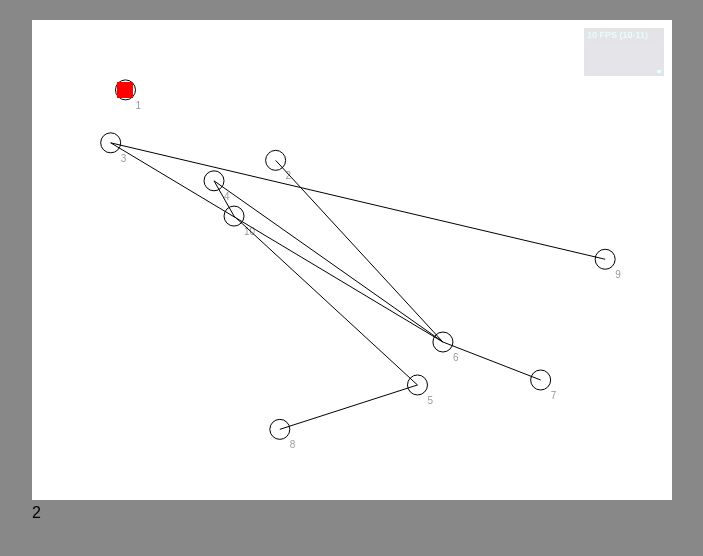
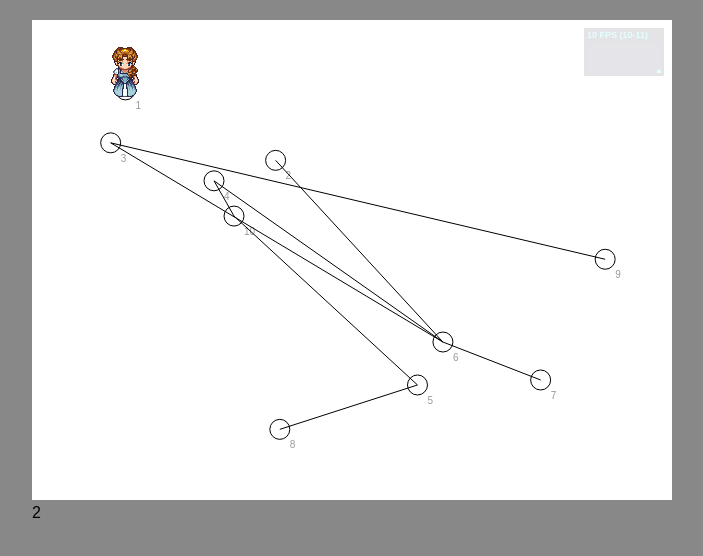
Before and after one commit to mythmon/villette, a plain HTML site: page static/index.html in a window 1280 px wide. Shown: the whole page, without its empty margins (288-991 px from the left). Drawn offline with Linux system fonts and the light colour scheme; animation ran at ten frames a second.

Commit message:
Sprites, Animations, and AnimationSets.

```diff
--- a/static/index.html
+++ b/static/index.html
@@ -18,6 +18,8 @@
   <script src="js/lib/underscore-1.4.2.min.js"></script>
   <script src="js/lib/stats-11.min.js"></script>
   <script src="js/utils.js"></script>
+  <script src="js/sprites.js"></script>
+  <script src="js/actor.js"></script>
   <script src="js/graph.js"></script>
   <script src="js/game.js"></script>
 </body>
--- /dev/null
+++ b/static/js/actor.js
@@ -0,0 +1,22 @@
+/* class Actor */
+function Actor(options) {
+  _.extend(this, {
+    x: 16, y: 16,
+    w: 32, h: 32,
+    vx: 0, vy: 0,
+    image: null
+  }, options);
+}
+
+Actor.prototype.tick = function(dt) {
+  this.x += this.vx * dt;
+  this.y += this.vy * dt;
+  this.image.tick(dt);
+};
+
+Actor.prototype.draw = function(ctx) {
+  var x = Math.round(this.x);
+  var y = Math.round(this.y);
+  this.image.draw(ctx, x, y);
+};
+/* end Actor */
--- a/static/js/game.js
+++ b/static/js/game.js
@@ -1,51 +1,43 @@
+/*global SpriteSheet, Sprite, Actor*/
 (function() {
 
-var WIDTH = 640, HEIGHT = 480;
+WIDTH = 640, HEIGHT = 480;
 var buffer, canvas, context;
 var running = false;
-var TWOPI = Math.PI * 2;
 var actors = [];
 
 var graph;
 var denizen;
 
 
-/* class Actor */
-function Actor(options) {
-  _.extend(this, {
-    x: 16, y: 16,
-    w: 16, h: 16,
-    vx: 0, vy: 0,
-    color: '#fff'
-  }, options);
-}
-
-Actor.prototype.tick = function(dt) {
-  this.x += this.vx * dt;
-  this.y += this.vy * dt;
-};
-
-Actor.prototype.draw = function(ctx) {
-  ctx.fillStyle = this.color;
-  var x = Math.round(this.x - this.w / 2);
-  var y = Math.round(this.y - this.h / 2);
-  ctx.fillRect(x, y, Math.round(this.w), Math.round(this.h));
-};
-/* end Actor */
-
-
 /* class Denizen */
 function Denizen(options) {
   Actor.call(this, options);
   _.extend(this, {
-    color: '#f00',
     speed: 100,
     navNext: null,
-    navPath: []
-  });
+    navPath: [],
+    sprite: null
+  }, options);
 }
 
 Denizen.prototype = new Actor();
+
+function getDir(x, y) {
+  if (Math.abs(x) < Math.abs(y)) {
+    if (y < 0) {
+      return 'north';
+    } else {
+      return 'south';
+    }
+  } else {
+    if (x > 0) {
+      return 'east';
+    } else {
+      return 'west';
+    }
+  }
+}
 
 Denizen.prototype.tick = function(dt) {
   Actor.prototype.tick.call(this, dt);
@@ -76,6 +68,13 @@ Denizen.prototype.tick = function(dt) {
       this.vy = dy * scale;
     }
   }
+
+  if (Math.abs(this.vx) > 0 || Math.abs(this.vy) > 0) {
+    this.image.dir = getDir(this.vx, this.vy);
+    this.image.state = 'walk';
+  } else {
+    this.image.state = 'stand';
+  }
 };
 
 Denizen.prototype.navTo = function(graph, destination) {
@@ -90,84 +89,6 @@ Denizen.prototype.navTo = function(graph, destination) {
 /* end Denizen */
 
 
-/* class GraphVisualizer */
-function GraphVisualizer(options) {
-  Actor.call(this, options);
-
-  var g = new Graph();
-  var nodeCount = 10;
-  var linkCount = 1;
-  for (var i=0; i < nodeCount; i++) {
-    g.nodes.push(new Node({
-      x: Math.random() * WIDTH * 0.8 + WIDTH * 0.1,
-      y: Math.random() * HEIGHT * 0.8 + HEIGHT * 0.1
-    }));
-  }
-  _.each(g.nodes, function(n) {
-    for (var i=0; i < linkCount; i++) {
-      var index = Math.round(Math.random() * nodeCount);
-      index %= nodeCount;
-      n.links.push(g.nodes[index]);
-      g.nodes[index].links.push(n);
-    }
-  });
-
-  labels = {};
-  _.each(g.nodes, function(node) {
-    labels[node.id] = $('<label>').appendTo('.overlay');
-    console.log(labels[node.id]);
-  });
-
-  _.extend(this, {
-    graph: g,
-    labels: labels
-  }, options);
-}
-
-GraphVisualizer.prototype = new Actor();
-
-GraphVisualizer.prototype.tick = function() {
-  _.each(this.graph.nodes, function(node) {
-    self.labels[node.id]
-      .text('{id}'.format(node))
-      .css({
-        left: (node.x + 10) + 'px',
-        top: (node.y + 10) + 'px'
-      });
-  });
-};
-
-GraphVisualizer.prototype.draw = function(ctx) {
-  var links = {};
-
-  _.each(this.graph.nodes, function(n1) {
-    _.each(n1.links, function(n2) {
-      var key;
-      if (n1.id < n2.id) {
-        key = [n1.id, n2.id];
-      } else {
-        key = [n2.id, n1.id];
-      }
-      if (!(key in links)) {
-        links[key] = [n1, n2];
-      }
-    });
-  });
-
-  _.each(links, function(nodes) {
-    ctx.beginPath();
-    ctx.moveTo(nodes[0].x, nodes[0].y);
-    ctx.lineTo(nodes[1].x, nodes[1].y);
-    ctx.stroke();
-  });
-
-  _.each(this.graph.nodes, function(node) {
-    ctx.beginPath();
-    ctx.arc(node.x, node.y, 10, 0, 6.28);
-    ctx.stroke();
-  });
-};
-/* end GraphVisualizer */
 
 
 function init() {
@@ -182,8 +103,56 @@ function init() {
   $('#game').append('<span id="info"/>');
   $('#game').append('<div class="overlay"/>');
 
+  var sprites = {};
+  for (i=0; i < 9; i++) {
+    sprites['north' + i] = {tx: i, ty: 0};
+    sprites['west' + i] = {tx: i, ty: 1};
+    sprites['south' + i] = {tx: i, ty: 2};
+    sprites['east' + i] = {tx: i, ty: 3};
+  }
+  var denizenSpriteSheet = new SpriteSheet({
+    src: 'img/sheets/princess.png',
+    tile_width: 64,
+    tile_height: 64,
+    sprites: sprites,
+    callback: start
+  });
+
+  var frames;
+  var animations = {};
+  var dirs = ['north', 'west', 'south', 'east'];
+  for (i = 0; i < dirs.length; i++) {
+    var dir = dirs[i];
+    frames = [];
+    for (j=0; j < 9; j++) {
+      frames.push({name: dir + j, time: 0.16});
+    }
+    var anim = new Animation({
+      cx: 32, cy: 56,
+      sheet: denizenSpriteSheet,
+      frames: frames
+    });
+    animations[dir + '_walk'] = anim;
+
+    animations[dir + '_stand'] = new Animation({
+      cx: 32, cy: 56,
+      sheet: denizenSpriteSheet,
+      frames: [{name: dir + '0', time: '100'}]
+    });
+  }
+  var denizenAnimationSet = new AnimationSet({
+    animations: animations,
+    dir: 'south',
+    state: 'stand',
+    selector: '{dir}_{state}'
+  });
+
   graph = new GraphVisualizer();
-  denizen = new Denizen({x: graph.graph.nodes[0].x, y: graph.graph.nodes[0].y});
+  denizen = new Denizen({
+    x: graph.graph.nodes[0].x,
+    y: graph.graph.nodes[0].y,
+    image: denizenAnimationSet
+  });
 
   actors.push(graph);
   actors.push(denizen);
@@ -203,17 +172,18 @@ function init() {
     opacity: '0.1'
   }).appendTo('#game');
 
-  start();
+  ready = true;
 }
 
 function start() {
+  console.log('start');
   running = true;
   lastTick = +new Date();
   loop();
 }
 
 function loop() {
-  stats.begin();
+  if (stats !== undefined) stats.begin();
 
   tick();
   render();
@@ -221,7 +191,7 @@ function loop() {
     requestFrame(loop, canvas);
   }
 
-  stats.end();
+  if (stats !== undefined) stats.end();
 }
 
 function tick() {
--- a/static/js/graph.js
+++ b/static/js/graph.js
@@ -97,3 +97,82 @@ function Node(options) {
   addId(this);
 }
 /* end Node */
+
+
+/* class GraphVisualizer */
+function GraphVisualizer(options) {
+  Actor.call(this, options);
+
+  var g = new Graph();
+  var nodeCount = 10;
+  var linkCount = 1;
+  for (var i=0; i < nodeCount; i++) {
+    g.nodes.push(new Node({
+      x: Math.random() * WIDTH * 0.8 + WIDTH * 0.1,
+      y: Math.random() * HEIGHT * 0.8 + HEIGHT * 0.1
+    }));
+  }
+  _.each(g.nodes, function(n) {
+    for (var i=0; i < linkCount; i++) {
+      var index = Math.round(Math.random() * nodeCount);
+      index %= nodeCount;
+      n.links.push(g.nodes[index]);
+      g.nodes[index].links.push(n);
+    }
+  });
+
+  labels = {};
+  _.each(g.nodes, function(node) {
+    labels[node.id] = $('<label>').appendTo('.overlay');
+  });
+
+  _.extend(this, {
+    graph: g,
+    labels: labels
+  }, options);
+}
+
+GraphVisualizer.prototype = new Actor();
+
+GraphVisualizer.prototype.tick = function() {
+  _.each(this.graph.nodes, function(node) {
+    self.labels[node.id]
+      .text('{id}'.format(node))
+      .css({
+        left: (node.x + 10) + 'px',
+        top: (node.y + 10) + 'px'
+      });
+  });
+};
+
+GraphVisualizer.prototype.draw = function(ctx) {
+  var links = {};
+
+  _.each(this.graph.nodes, function(n1) {
+    _.each(n1.links, function(n2) {
+      var key;
+      if (n1.id < n2.id) {
+        key = [n1.id, n2.id];
+      } else {
+        key = [n2.id, n1.id];
+      }
+      if (!(key in links)) {
+        links[key] = [n1, n2];
+      }
+    });
+  });
+
+  _.each(links, function(nodes) {
+    ctx.beginPath();
+    ctx.moveTo(nodes[0].x, nodes[0].y);
+    ctx.lineTo(nodes[1].x, nodes[1].y);
+    ctx.stroke();
+  });
+
+  _.each(this.graph.nodes, function(node) {
+    ctx.beginPath();
+    ctx.arc(node.x, node.y, 10, 0, 6.28);
+    ctx.stroke();
+  });
+};
+/* end GraphVisualizer */
--- /dev/null
+++ b/static/js/sprites.js
@@ -0,0 +1,116 @@
+/* Class SpriteSheet */
+function SpriteSheet(options) {
+  _.extend(this, {
+    src: null,
+    image: null,
+    tile_width: 32,
+    tile_height: 32,
+    callback: function(){}
+  }, options);
+
+  this.image = new Image();
+  $(this.image).on('load', function() {
+    async(this.callback);
+  }.bind(this));
+  this.image.src = this.src;
+}
+/* end SpriteSheet */
+
+/* class Sprite */
+function Sprite(options) {
+  _.extend(this, {
+    tx: 0, ty: 0,
+    tw: 1, th: 1,
+    cx: 0, cy: 0,
+    sheet: null,
+    sprites: []
+  }, options);
+
+  this.sx = this.tx * this.sheet.tile_width;
+  this.sy = this.ty * this.sheet.tile_height;
+
+  this.sw = this.tw * this.sheet.tile_width;
+  this.sh = this.th * this.sheet.tile_height;
+}
+
+Sprite.prototype.draw = function(ctx, x, y) {
+  x -= this.cx;
+  y -= this.cy;
+  ctx.drawImage(this.sheet.image, this.sx, this.sy, this.sw, this.sh, x, y, this.sw, this.sh);
+};
+
+Sprite.prototype.tile = function(tx, ty) {
+  this.tx = tx;
+  this.ty = ty;
+
+  this.sx = this.tx * this.sheet.tile_width;
+  this.sy = this.ty * this.sheet.tile_height;
+};
+
+Sprite.prototype.tick = function(){};
+/* end class */
+
+/* class Animation */
+function Animation(options) {
+  _.extend(this, {
+    tw: 1, th: 1,
+    cx: 0, cy: 0,
+    sheet: null,
+    frames: [],
+    current: 0,
+    animTime: 0
+  }, options);
+
+  var first = this.sheet.sprites[this.frames[this.current].name];
+
+  this._sprite = new Sprite({
+    sheet: this.sheet,
+    tx: first.tx,
+    ty: first.ty,
+    tw: this.tw, th: this.th,
+    cx: this.cx, cy: this.cy
+  });
+}
+
+Animation.prototype.draw = function(ctx, x, y) {
+  this._sprite.draw(ctx, x, y);
+};
+
+Animation.prototype.tick = function(dt){
+  var changed = false;
+  this.animTime += dt;
+
+  while (this.animTime > this.frames[this.current].time) {
+    this.animTime -= this.frames[this.current].time;
+    this.current = (this.current + 1) % this.frames.length;
+    changed = true;
+  }
+  if (changed) {
+    var sprite = this.sheet.sprites[this.frames[this.current].name];
+    this._sprite.tile(sprite.tx, sprite.ty);
+  }
+};
+/* end Animation */
+
+/* class AnimationSet */
+function AnimationSet(opts) {
+  _.extend(this, {
+    animations: null,
+    selector: null,
+    animation: null
+  }, opts);
+
+  this.animation = this.animations[this.selector.format(this)];
+  this._activeSelector = this.selector;
+}
+
+AnimationSet.prototype.tick = function(dt) {
+  var state = this.selector.format(this);
+  this.animation = this.animations[state];
+  this.animation.tick(dt);
+};
+
+AnimationSet.prototype.draw = function(ctx, x, y) {
+  this.animation.draw(ctx, x, y);
+};
+/* end AnimationSet */
--- a/static/js/utils.js
+++ b/static/js/utils.js
@@ -59,3 +59,10 @@ String.prototype.format = function(obj) {
     }
   });
 };
+
+function async(func, args) {
+  args = Array.prototype.slice.call(arguments, 1);
+  setTimeout(function() {
+    func.apply(this, args);
+  }, 0);
+}
```
Also changed, not shown: static/img/sheets/princess.png (added).
